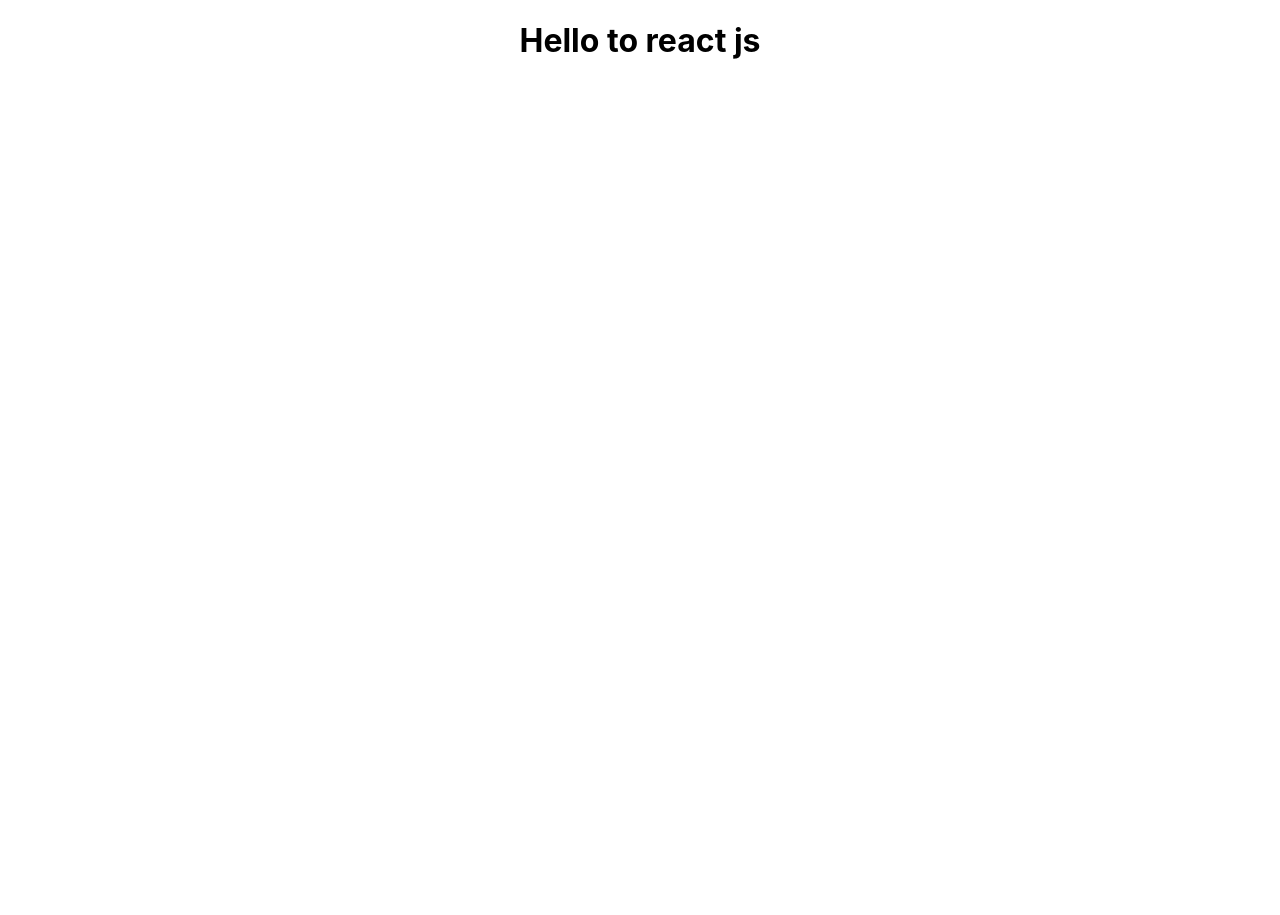
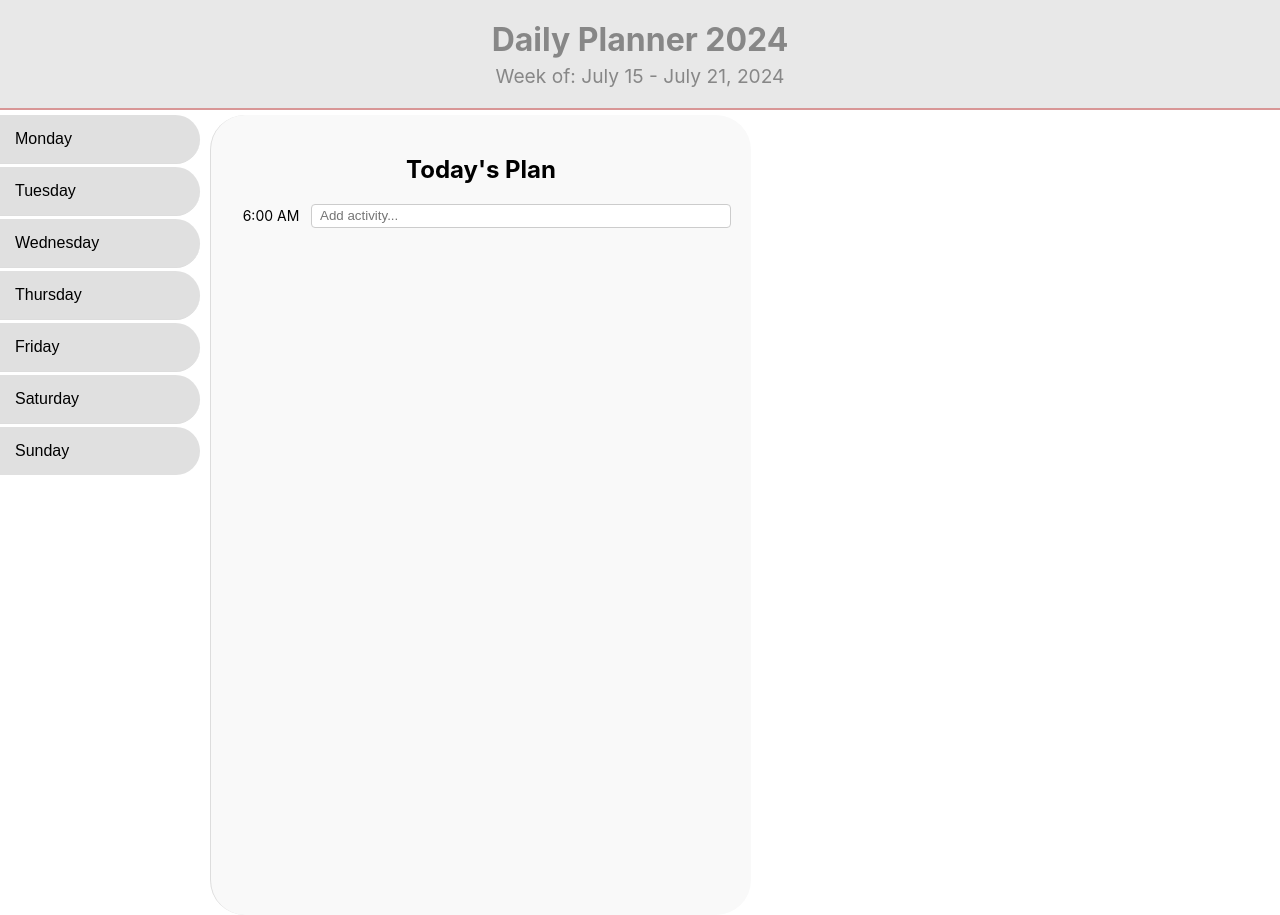
Before and after one commit to AngelikaSo/Daily-planner, a React (Create React App) app: page / in a window 1280 px wide. Before the commit the page ends 800 px from the top, so only its background shows below. Built offline with nearby package versions, Linux system fonts and the light colour scheme.

Commit message:
Added CSS styles to header & Sidebar

```diff
--- a/src/App.css
+++ b/src/App.css
@@ -1,38 +1,99 @@
 .App {
   text-align: center;
+  flex-direction: column;
+  height: 100vh;
 }
 
-.App-logo {
-  height: 40vmin;
-  pointer-events: none;
+.main-content {
+  display: flex;
+  flex: 1;
 }
 
-@media (prefers-reduced-motion: no-preference) {
-  .App-logo {
-    animation: App-logo-spin infinite 20s linear;
-  }
+/*header*/
+.header {
+  background-color: #e8e8e8;
+  color: #878787;
+  padding: 20px;
+  text-align: center;
+  border-bottom: 2px solid #d89696;
 }
 
-.App-header {
-  background-color: #282c34;
-  min-height: 100vh;
+.header h1 {
+  margin: 0;
+  font-size: 2em;
+}
+
+.header p {
+  margin: 5px 0 0;
+  font-size: 1.2em;
+}
+
+/*sidebar*/
+.sidebar {
+  width: 200px;
+  height: 100vh;
   display: flex;
   flex-direction: column;
-  align-items: center;
-  justify-content: center;
-  font-size: calc(10px + 2vmin);
-  color: white;
+  margin-top: 5px;
 }
 
-.App-link {
-  color: #61dafb;
+.tabs {
+  display: flex;
+  flex-direction: column;
 }
 
-@keyframes App-logo-spin {
-  from {
-    transform: rotate(0deg);
-  }
-  to {
-    transform: rotate(360deg);
-  }
+.tab-button {
+  padding: 15px;
+  margin-bottom: 3px;
+  border: none;
+  background: #e0e0e0;
+  cursor: pointer;
+  text-align: left;
+  font-size: 16px;
+  border-bottom: 1px solid #ddd;
+  border-radius: 0 35px 35px 0;
 }
+
+.tab-button:hover {
+  background: #d89696;
+}
+
+.tab-button:last-child {
+  border-bottom: none;
+}
+
+.day-plan {
+  flex: 1;
+  padding: 20px;
+  background-color: #f9f9f9;
+  border-left: 1px solid #ddd;
+  border-radius: 35px;
+  max-width: 500px;
+  margin-left: 10px;
+  margin-top: 5px;
+}
+
+.time-slots {
+  display: flex;
+  align-items: center;
+}
+
+.time-slot {
+  display: flex;
+  align-items: center;
+  border-bottom: 1px solid #ddd;
+  padding: 10px 0;
+}
+
+.time {
+  flex: 0 0 80px;
+  font-size: 14px;
+}
+
+.activity {
+  flex: 1;
+  padding-left: 8px;
+  border: 1px solid #ccc;
+  border-radius: 4px;
+  min-height: 20px;
+}
--- a/src/App.js
+++ b/src/App.js
@@ -1,9 +1,16 @@
 import "./App.css";
+import Header from "./components/Header";
+import Sidebar from "./components/Sidebar.js";
+import DayPlan from "./components/DayPlan.js";
 
 function App() {
   return (
     <div className="App">
-      <h1>Hello to react js</h1>
+      <Header />
+      <div className="main-content">
+        <Sidebar />
+        <DayPlan />
+      </div>
     </div>
   );
 }
```
Also changed, not shown: 1 other file (tests, documents, lock files or other folders).
